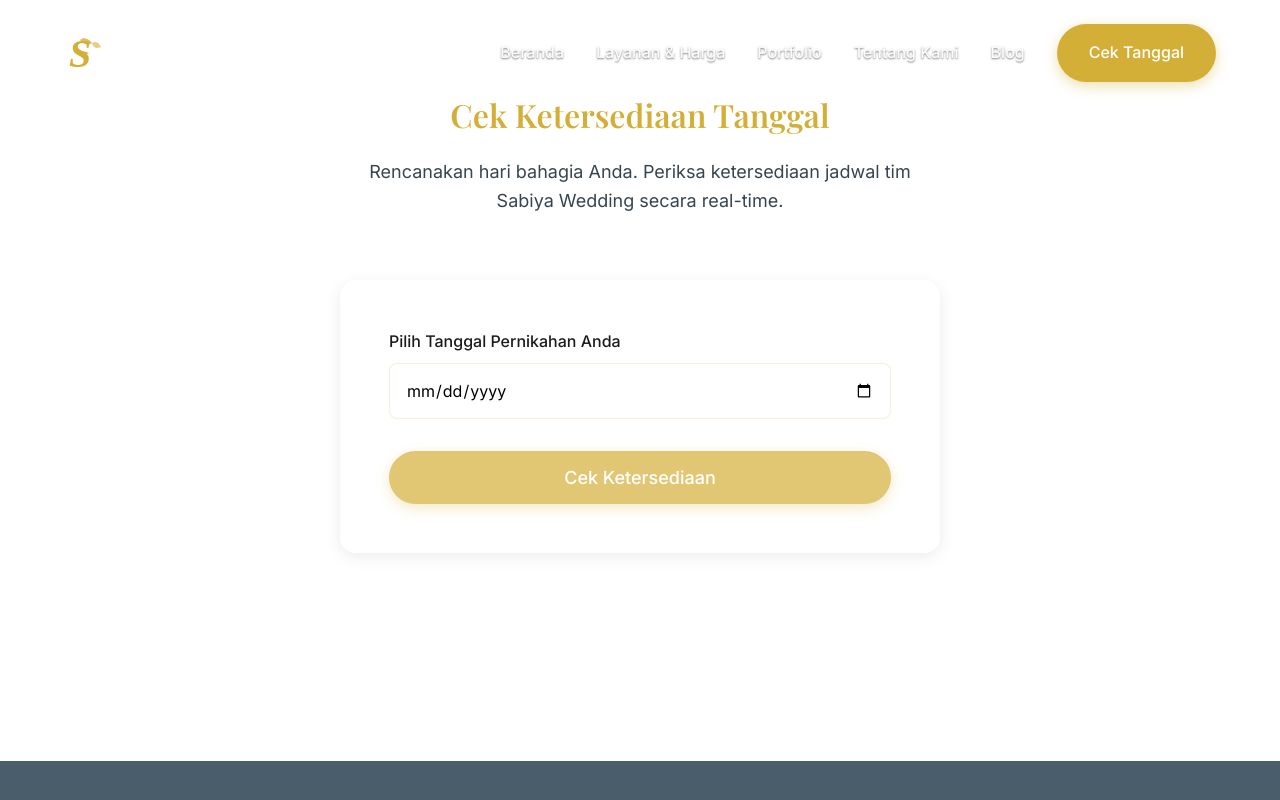
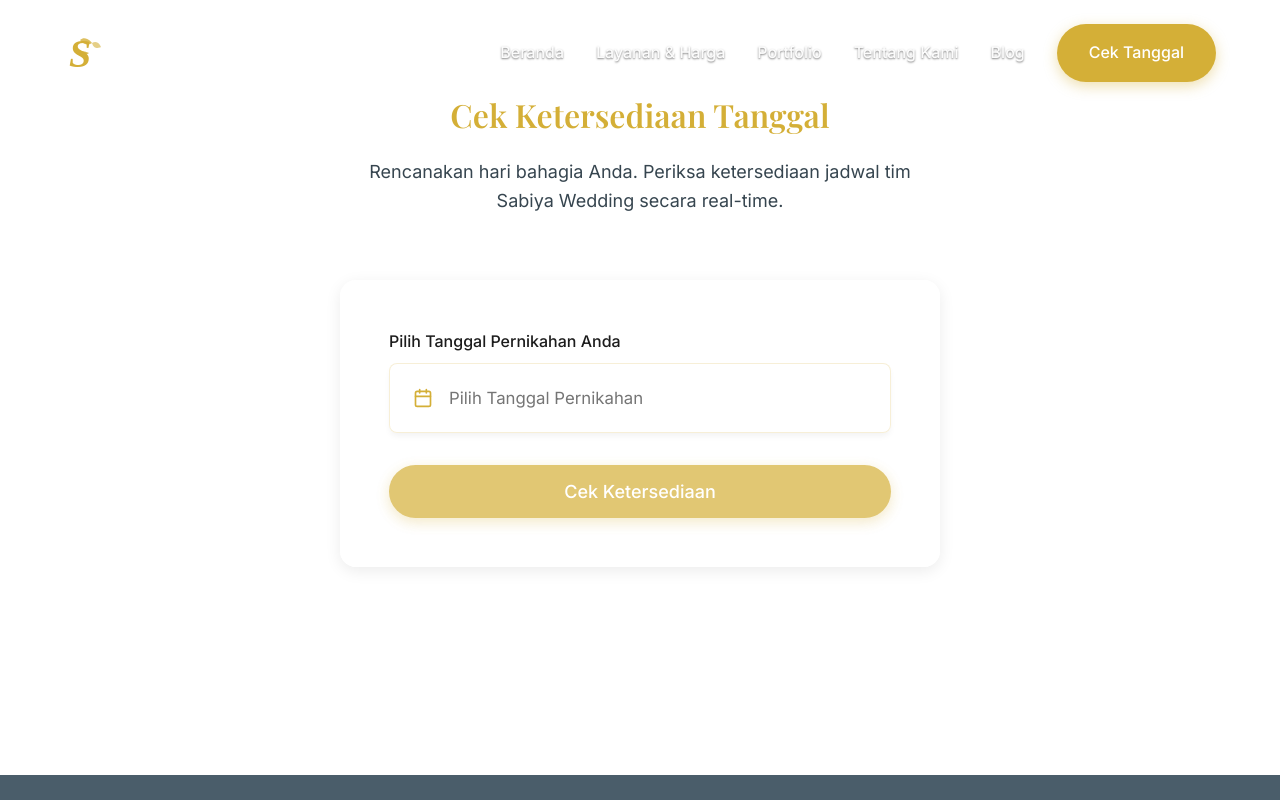
Before and after one commit to AzzamMN/sabiya-wedding, a Next.js app: page /cek-tanggal in a window 1280 px wide. Shown: the top 800 px of the page. Built offline with nearby package versions, Linux system fonts and the light colour scheme; no server answers; a web font is replaced by a local one.

Commit message:
feat: replace native date input with luxurious custom react-datepicker

```diff
--- a/app/cek-tanggal/cek-tanggal.module.css
+++ b/app/cek-tanggal/cek-tanggal.module.css
@@ -103,3 +103,129 @@
   from { opacity: 0; transform: translateY(10px); }
   to { opacity: 1; transform: translateY(0); }
 }
+
+/* Custom DatePicker Styles for a Luxurious Look */
+.datePickerContainer {
+  position: relative;
+  width: 100%;
+}
+
+.datePickerWrapper {
+  width: 100%;
+  display: block;
+}
+
+.customInputWrapper {
+  position: relative;
+  width: 100%;
+  cursor: pointer;
+}
+
+.calendarIcon {
+  position: absolute;
+  left: var(--space-4);
+  top: 50%;
+  transform: translateY(-50%);
+  color: var(--color-gold);
+  pointer-events: none;
+  z-index: 10;
+}
+
+.input {
+  width: 100%;
+  padding: var(--space-4);
+  padding-left: calc(var(--space-4) + 35px);
+  border: 1px solid var(--border-light);
+  border-radius: var(--radius-md);
+  font-family: var(--font-sans);
+  font-size: 1.05rem;
+  transition: all var(--transition-normal);
+  background: rgba(255, 255, 255, 0.7);
+  backdrop-filter: blur(8px);
+  color: var(--text-primary);
+  cursor: pointer;
+  box-shadow: 0 4px 6px -1px rgba(0, 0, 0, 0.05);
+}
+
+.customInputWrapper:hover .input {
+  border-color: var(--color-gold-light);
+  background: white;
+}
+
+.input:focus {
+  outline: none;
+  border-color: var(--color-gold);
+  box-shadow: 0 0 0 4px rgba(212, 175, 55, 0.15);
+  background: white;
+}
+
+/* Global Overrides for react-datepicker */
+:global(.react-datepicker) {
+  font-family: var(--font-sans);
+  border: none !important;
+  border-radius: var(--radius-lg) !important;
+  box-shadow: 0 20px 40px -10px rgba(0, 0, 0, 0.15) !important;
+  padding: var(--space-3) !important;
+  background: rgba(255, 255, 255, 0.95) !important;
+  backdrop-filter: blur(10px);
+}
+
+:global(.react-datepicker__header) {
+  background-color: transparent !important;
+  border-bottom: 1px solid var(--border-light) !important;
+  padding-bottom: var(--space-3) !important;
+}
+
+:global(.react-datepicker__current-month) {
+  font-family: var(--font-heading);
+  color: var(--color-gold) !important;
+  font-size: 1.25rem !important;
+  font-weight: 600 !important;
+  margin-bottom: var(--space-2);
+}
+
+:global(.react-datepicker__day-name) {
+  color: var(--text-secondary) !important;
+  font-weight: 500;
+  width: 2.2rem !important;
+  line-height: 2.2rem !important;
+  margin: 0.2rem !important;
+}
+
+:global(.react-datepicker__day) {
+  color: var(--text-primary) !important;
+  width: 2.2rem !important;
+  line-height: 2.2rem !important;
+  margin: 0.2rem !important;
+  border-radius: 50% !important;
+  transition: all var(--transition-fast) !important;
+}
+
+:global(.react-datepicker__day:hover) {
+  background-color: rgba(212, 175, 55, 0.1) !important;
+  color: var(--color-gold) !important;
+}
+
+:global(.react-datepicker__day--selected),
+:global(.react-datepicker__day--keyboard-selected) {
+  background-color: var(--color-gold) !important;
+  color: white !important;
+  font-weight: bold;
+  box-shadow: 0 4px 10px rgba(212, 175, 55, 0.4);
+}
+
+:global(.react-datepicker__day--disabled) {
+  color: #ccc !important;
+  background-color: transparent !important;
+  cursor: not-allowed;
+}
+
+:global(.react-datepicker__navigation-icon::before) {
+  border-color: var(--color-gold) !important;
+  transition: all var(--transition-fast);
+}
+
+:global(.react-datepicker__navigation:hover .react-datepicker__navigation-icon::before) {
+  border-color: var(--color-gold-dark) !important;
+  border-width: 3px;
+}
--- a/app/cek-tanggal/page.jsx
+++ b/app/cek-tanggal/page.jsx
@@ -1,11 +1,14 @@
 'use client';
 import { useState } from 'react';
 import Link from 'next/link';
+import DatePicker from 'react-datepicker';
+import 'react-datepicker/dist/react-datepicker.css';
+import id from 'date-fns/locale/id';
 import { supabase } from '@/lib/supabase';
 import styles from './cek-tanggal.module.css';
 
 export default function CekTanggal() {
-  const [date, setDate] = useState('');
+  const [date, setDate] = useState(null);
   const [isLoading, setIsLoading] = useState(false);
   const [result, setResult] = useState(null);
 
@@ -16,25 +19,24 @@ export default function CekTanggal() {
     setIsLoading(true);
     setResult(null);
 
+    // Format date to YYYY-MM-DD for DB
+    const dateStr = date.toISOString().split('T')[0];
+
     try {
-      // Query to check if the date exists in our bookings table
-      // This assumes we have a 'bookings' table with a 'booking_date' column
       const { data, error } = await supabase
         .from('bookings')
         .select('id')
-        .eq('booking_date', date);
+        .eq('booking_date', dateStr);
 
       if (error) {
-        // If Supabase isn't configured yet, just simulate an API call
         console.warn('Supabase not configured, using fallback:', error);
-        await simulateCheck();
+        await simulateCheck(dateStr);
         return;
       }
 
-      // If data is empty, the date is available
       setResult({
         available: data.length === 0,
-        date: new Date(date).toLocaleDateString('id-ID', {
+        date: date.toLocaleDateString('id-ID', {
           weekday: 'long',
           year: 'numeric',
           month: 'long',
@@ -43,21 +45,19 @@ export default function CekTanggal() {
       });
     } catch (err) {
       console.error('Error checking availability:', err);
-      await simulateCheck();
+      await simulateCheck(dateStr);
     } finally {
       setIsLoading(false);
     }
   };
 
-  // Fallback function for demonstration when Supabase is not connected
-  const simulateCheck = async () => {
+  const simulateCheck = async (dateStr) => {
     return new Promise(resolve => {
       setTimeout(() => {
-        // Randomly determine availability (70% chance available)
         const isAvailable = Math.random() > 0.3;
         setResult({
           available: isAvailable,
-          date: new Date(date).toLocaleDateString('id-ID', {
+          date: date.toLocaleDateString('id-ID', {
             weekday: 'long',
             year: 'numeric',
             month: 'long',
@@ -73,6 +73,25 @@ export default function CekTanggal() {
     const message = encodeURIComponent(`Halo, saya tertarik untuk booking Sabiya Wedding pada tanggal ${result?.date}. Mohon info paketnya.`);
     return `https://wa.me/6281234567890?text=${message}`;
   };
+
+  // Custom Input for DatePicker to keep elegant styling
+  const CustomInput = ({ value, onClick }) => (
+    <div className={styles.customInputWrapper} onClick={onClick}>
+      <svg className={styles.calendarIcon} xmlns="http://www.w3.org/2000/svg" width="20" height="20" viewBox="0 0 24 24" fill="none" stroke="currentColor" strokeWidth="2" strokeLinecap="round" strokeLinejoin="round">
+        <rect x="3" y="4" width="18" height="18" rx="2" ry="2"></rect>
+        <line x1="16" y1="2" x2="16" y2="6"></line>
+        <line x1="8" y1="2" x2="8" y2="6"></line>
+        <line x1="3" y1="10" x2="21" y2="10"></line>
+      </svg>
+      <input
+        className={styles.input}
+        value={value}
+        readOnly
+        placeholder="Pilih Tanggal Pernikahan"
+        required
+      />
+    </div>
+  );
 
   return (
     <div className={styles.container}>
@@ -90,15 +109,21 @@ export default function CekTanggal() {
               <label htmlFor="wedding-date" className={styles.label}>
                 Pilih Tanggal Pernikahan Anda
               </label>
-              <input
-                type="date"
-                id="wedding-date"
-                className={styles.input}
-                value={date}
-                onChange={(e) => setDate(e.target.value)}
-                min={new Date().toISOString().split('T')[0]}
-                required
-              />
+
+              <div className={styles.datePickerContainer}>
+                <DatePicker
+                  selected={date}
+                  onChange={(date) => setDate(date)}
+                  locale={id}
+                  minDate={new Date()}
+                  dateFormat="EEEE, d MMMM yyyy"
+                  customInput={<CustomInput />}
+                  wrapperClassName={styles.datePickerWrapper}
+                  calendarClassName={styles.customCalendar}
+                  showPopperArrow={false}
+                  placeholderText="Pilih Tanggal Pernikahan"
+                />
+              </div>
             </div>
 
             <button
--- a/package.json
+++ b/package.json
@@ -9,11 +9,13 @@
   },
   "dependencies": {
     "@supabase/supabase-js": "^2.42.0",
+    "date-fns": "^4.4.0",
     "framer-motion": "^12.42.0",
     "lenis": "^1.3.25",
     "lucide-react": "^0.370.0",
     "next": "15.1.0",
     "react": "^19.0.0",
+    "react-datepicker": "^9.1.0",
     "react-dom": "^19.0.0"
   },
   "ignoreScripts": [
```
Also changed, not shown: 1 other file (tests, documents, lock files or other folders).
